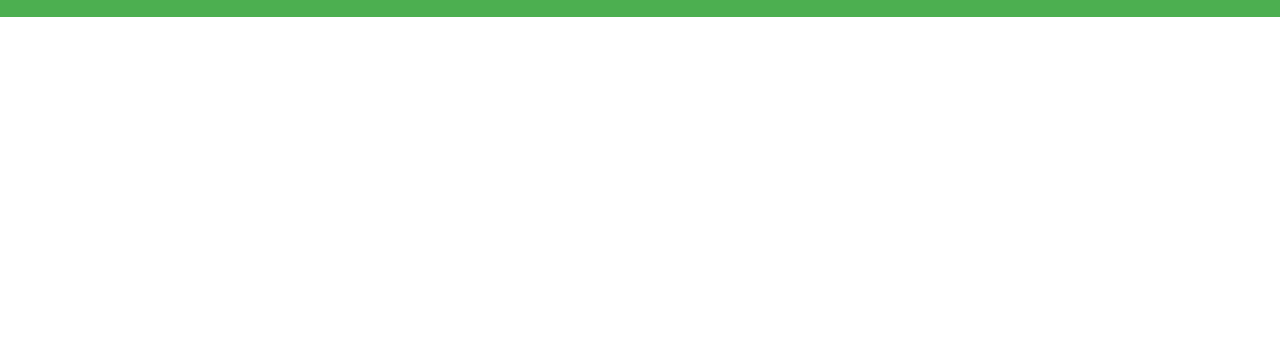
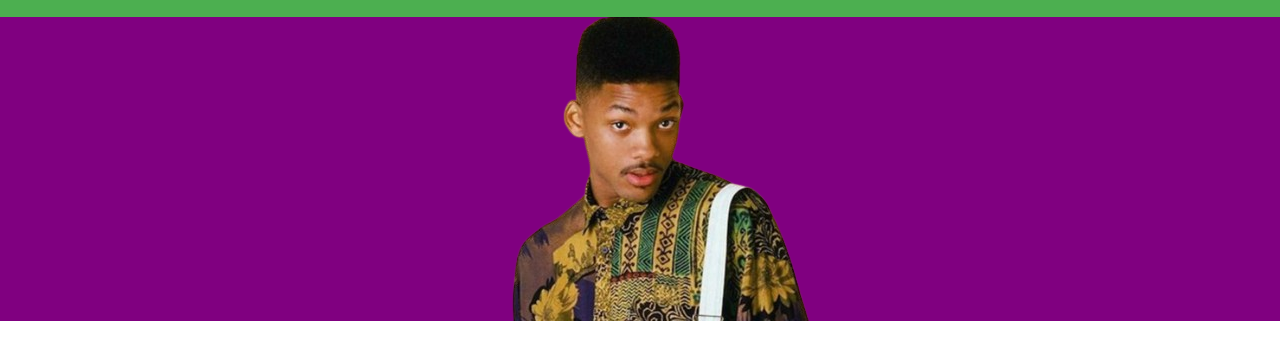
Before and after one commit to rodirodrigorodrigues/Um-Maluco-No-Pedaco-Fa-Site, a plain HTML site: page index.html in a window 1280 px wide. Shown: the part 61-420 px from the top of the page. Drawn offline with Linux system fonts and the light colour scheme.

Commit message:
feature(hero-section): addint html and css for hero section

```diff
--- a/assets/css/style.css
+++ b/assets/css/style.css
@@ -24,7 +24,7 @@
     color: #FFD700;
     font-family: 'Verdana', sans-serif;
     font-weight: bold;
-    text-shadow: 2px 2px 4px rgba(0,0,0,0.5);
+    text-shadow: 2px 2px 4px rgba(0, 0, 0, 0.5);
 }
 
 .header__nav ul {
@@ -44,3 +44,19 @@
 .header__nav a:hover {
     color: #ffffff;
 }
+
+/* hero section */
+
+.hero__section {
+    background-color: #800080;
+    /* Center the hero image */
+    display: flex;
+    justify-content: center;
+    align-items: center;
+}
+
+/* Avoid overflow */
+.hero__image {
+    max-width: 100%;
+    height: auto;
+}
--- a/index.html
+++ b/index.html
@@ -30,6 +30,9 @@
       </nav>
     </div>
   </header>
+  <section class="hero__section">
+    <img src="./assets/images/will-smith-hero-section.png" alt="Will Smith in The Fresh Prince of Bel-Air" class="hero__image">
+  </section>
 </body>
 
 </html>
```
Also changed, not shown: assets/images/will-smith-hero-section.png (added).
